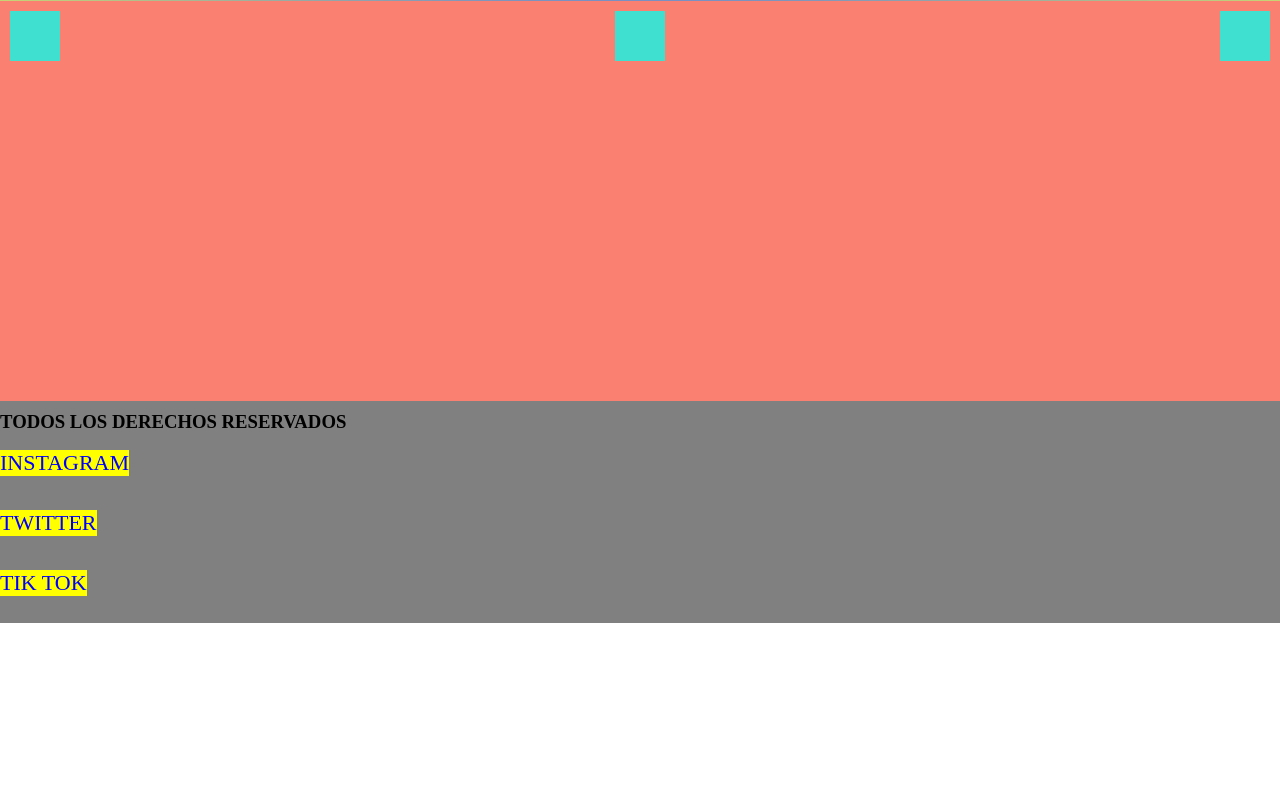
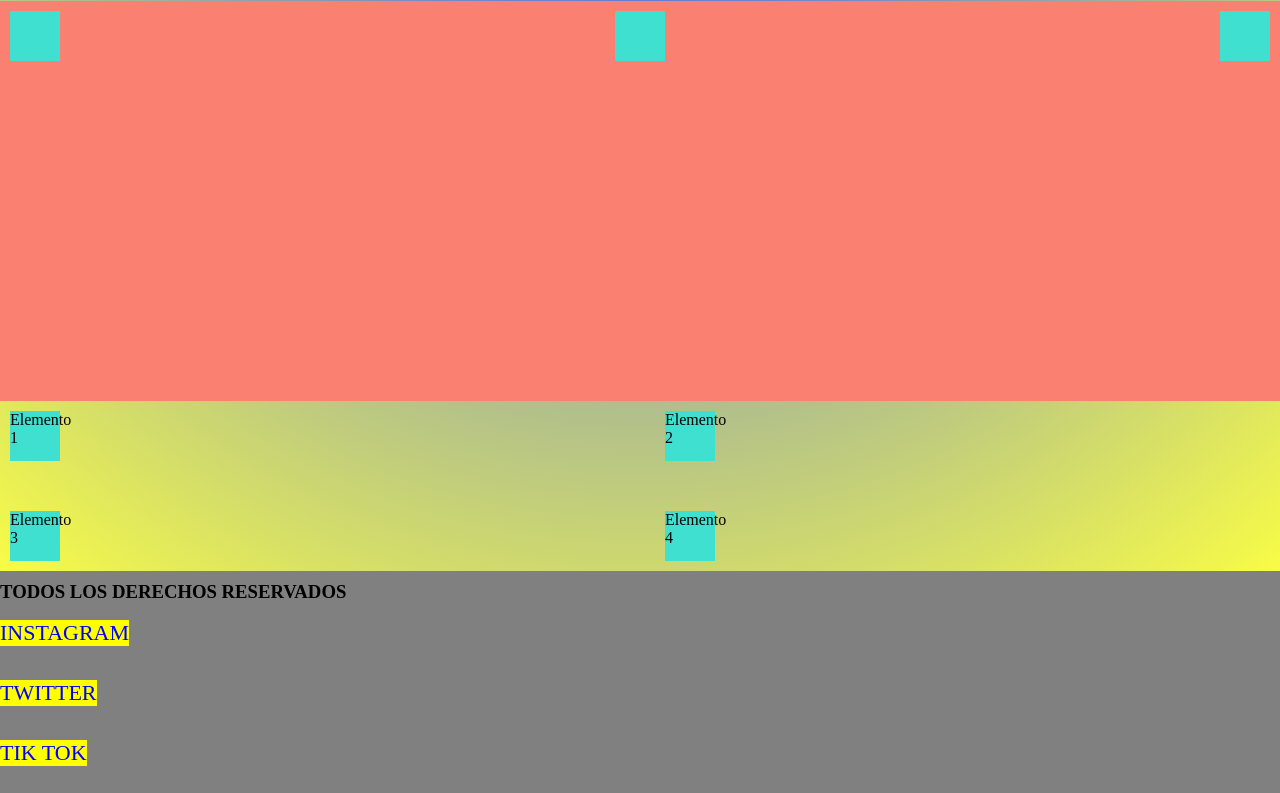
Before and after one commit to IgnacioConsoli/clase-14, a plain HTML site: page index.html in a window 1280 px wide. Shown: the part 1379-2172 px from the top of the page. Before the commit the page ends 2002 px from the top, so only its background shows below. Drawn offline with Linux system fonts and the light colour scheme; a web font is replaced by a local one.

Commit message:
probando grid

```diff
--- a/css/style.css
+++ b/css/style.css
@@ -90,3 +90,9 @@ li {
     background: rgb(63, 94, 251);
     background: radial-gradient(circle, rgba(63, 94, 251, 1) 0%, rgba(248, 252, 70, 1) 100%);
 }
+.contenedor-2{
+    display: grid;
+    grid-template-columns: 1fr 1fr;
+    gap: 30px;
+
+}
--- a/index.html
+++ b/index.html
@@ -56,6 +56,12 @@
             <div class="caja caja-2"></div>
             <div class="caja caja-3"></div>
         </section>
+        <section class="contenedor-2">
+            <div class="caja caja-4">Elemento 1</div>
+            <div class="caja caja-5">Elemento 2</div>
+            <div class="caja caja-6">Elemento 3</div>
+            <div class="caja caja-7">Elemento 4</div>
+        </section>
     </main>
     <footer class="footer">
         <div>
```
